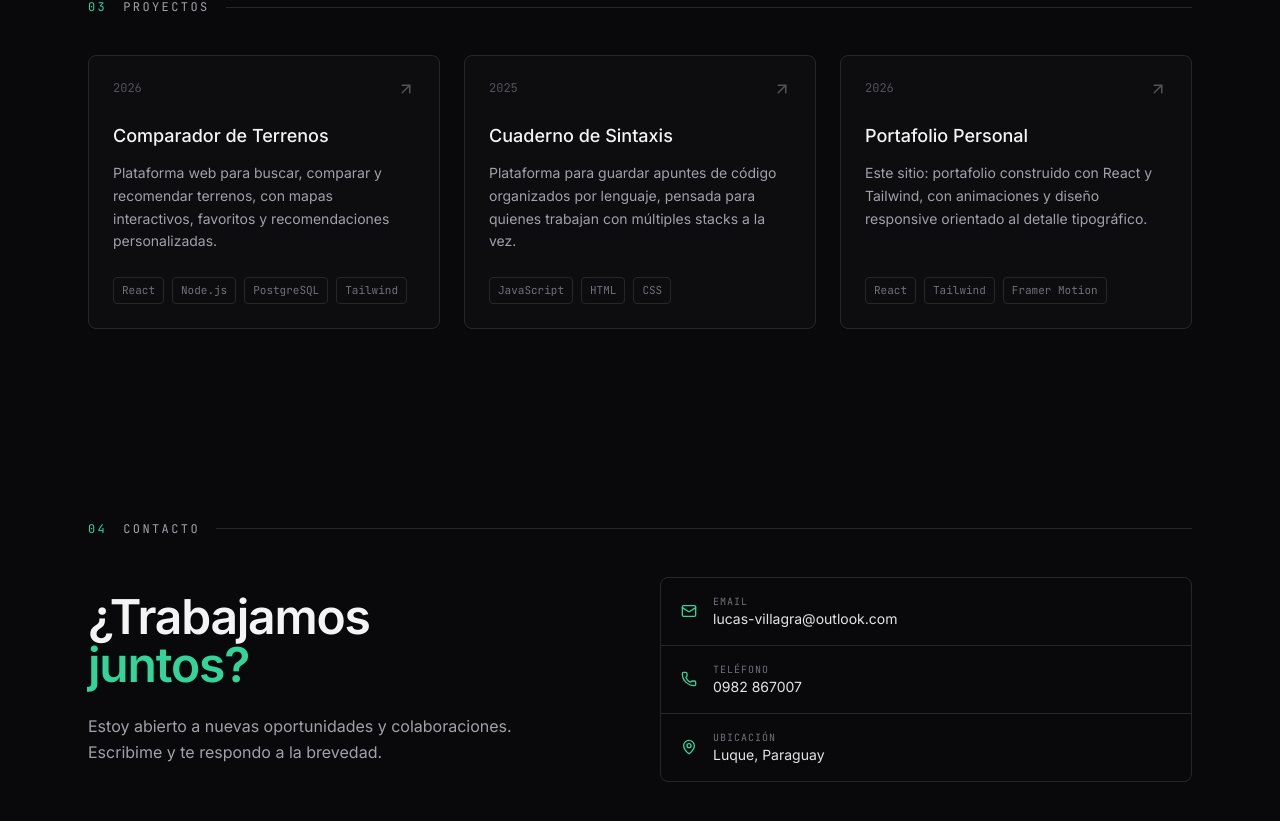
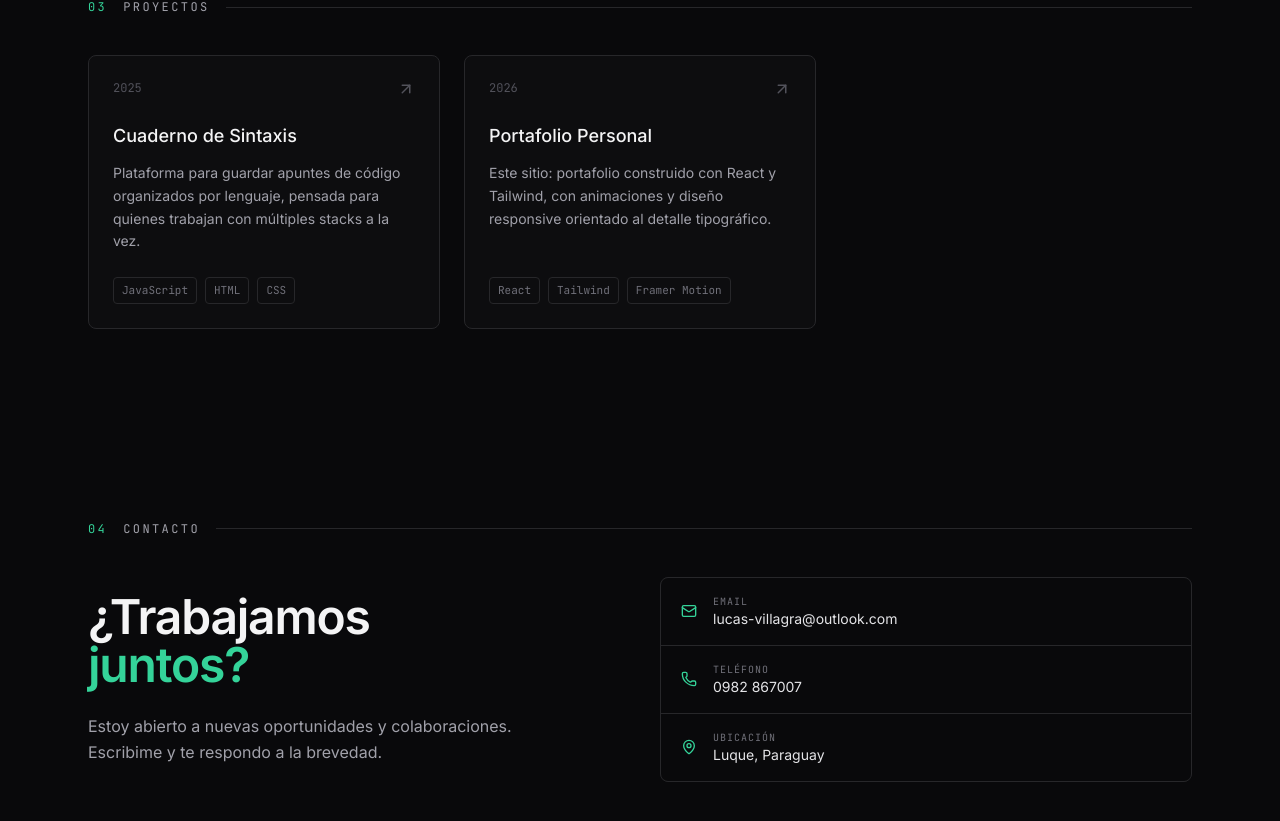
Before and after one commit to Prohgramer/mi-portafoliov2, a React (Vite) app: page / in a window 1280 px wide. Shown: the part 2898-3719 px from the top of the page. Built offline with nearby package versions, Linux system fonts and the light colour scheme.

Commit message:
sacar proyecto

```diff
--- a/src/portfolio.jsx
+++ b/src/portfolio.jsx
@@ -147,19 +147,11 @@ const SKILLS = [
 
 const PROJECTS = [
   {
-    title: 'Comparador de Terrenos',
-    description:
-      'Plataforma web para buscar, comparar y recomendar terrenos, con mapas interactivos, favoritos y recomendaciones personalizadas.',
-    tech: ['React', 'Node.js', 'PostgreSQL', 'Tailwind'],
-    link: '#',
-    year: '2026',
-  },
-  {
     title: 'Cuaderno de Sintaxis',
     description:
       'Plataforma para guardar apuntes de código organizados por lenguaje, pensada para quienes trabajan con múltiples stacks a la vez.',
     tech: ['JavaScript', 'HTML', 'CSS'],
-    link: '#',
+    link: 'ayuda-sintaxis.vercel.app',
     year: '2025',
   },
   {
```
